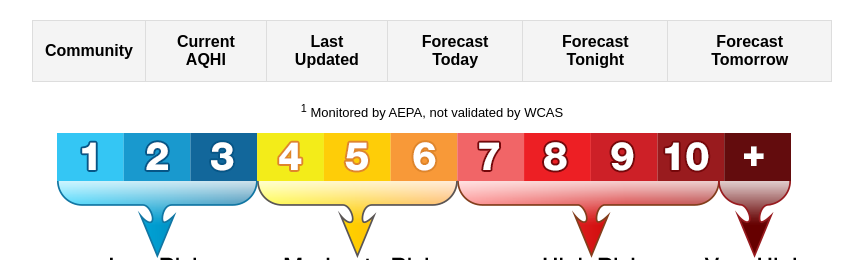
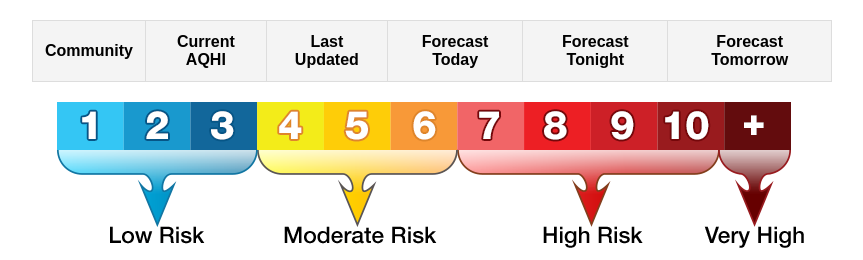
Before and after one commit to DKevinM/WCAS_AQHI, a plain HTML site: page index.html in a window 1280 px wide. Shown: the top 260 px of the page, without its empty margins (208-1071 px from the left). Drawn offline with Linux system fonts and the light colour scheme; no server answers.

Commit message:
Remove AEPA monitoring footer from index.html
Removed footer mentioning AEPA monitoring.

```diff
--- a/index.html
+++ b/index.html
@@ -62,9 +62,6 @@
                 <!-- Rows will be inserted dynamically -->
             </tbody>
         </table>
-	  <footer style="margin-top:20px; font-size: 13px; text-align: center;">
-	    <p><sup>1</sup> Monitored by AEPA, not validated by WCAS</p>
-	  </footer>
         <img src="aep-aqhi-scale.png">
     </div>
 
@@ -125,7 +122,7 @@
                     const stationData = data.value.find(community => community.CommunityName === stationName);
 			if (stationData) {
 	                let displayName = stationName;
-		                if (displayName === "Jasper") displayName += "<sup>1</sup>";
+		        //        if (displayName === "Jasper") displayName += "<sup>1</sup>";
 
                        		const rawAQHI = stationData.Aqhi;
 		       // const rawAQHI = 14; // Hardcoded test value
```
